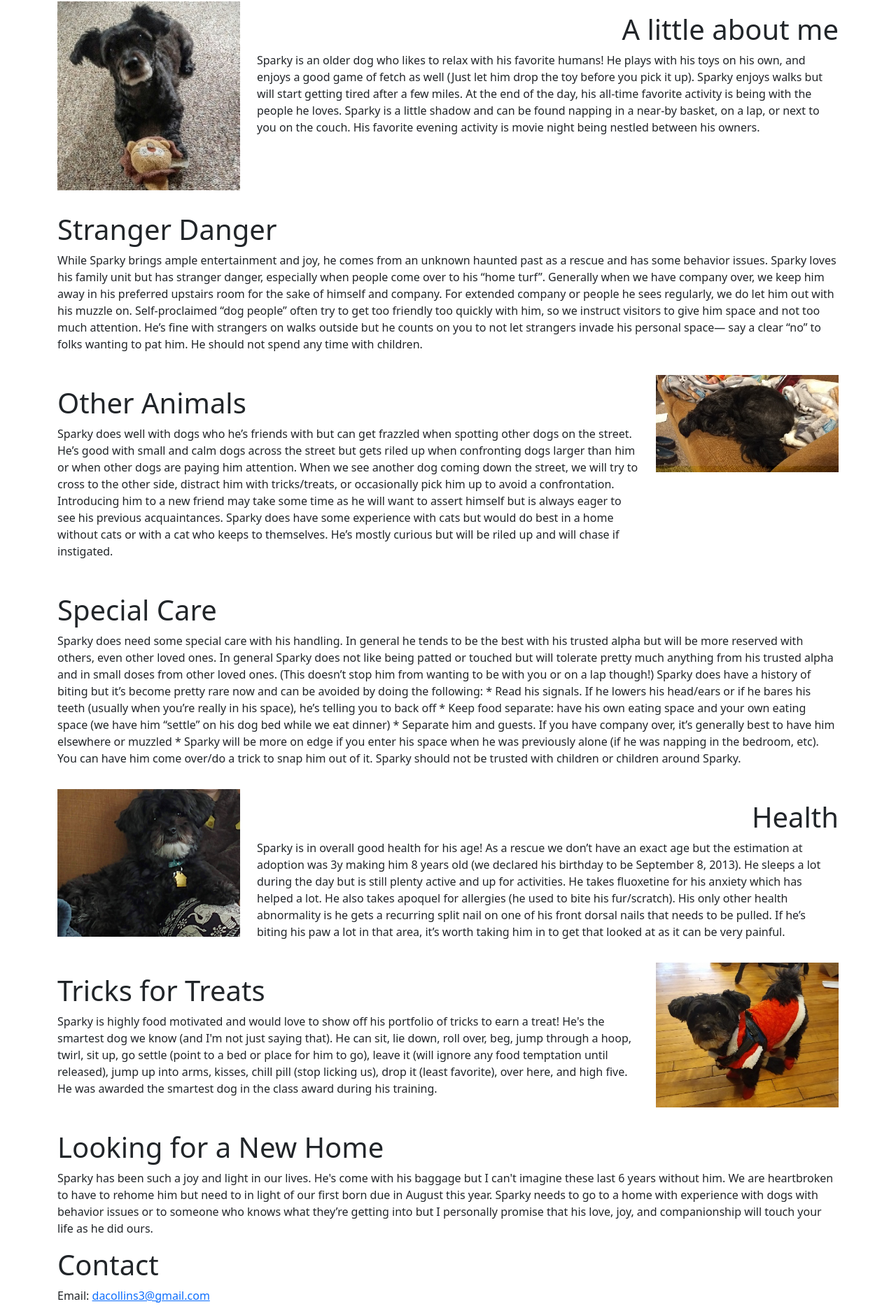
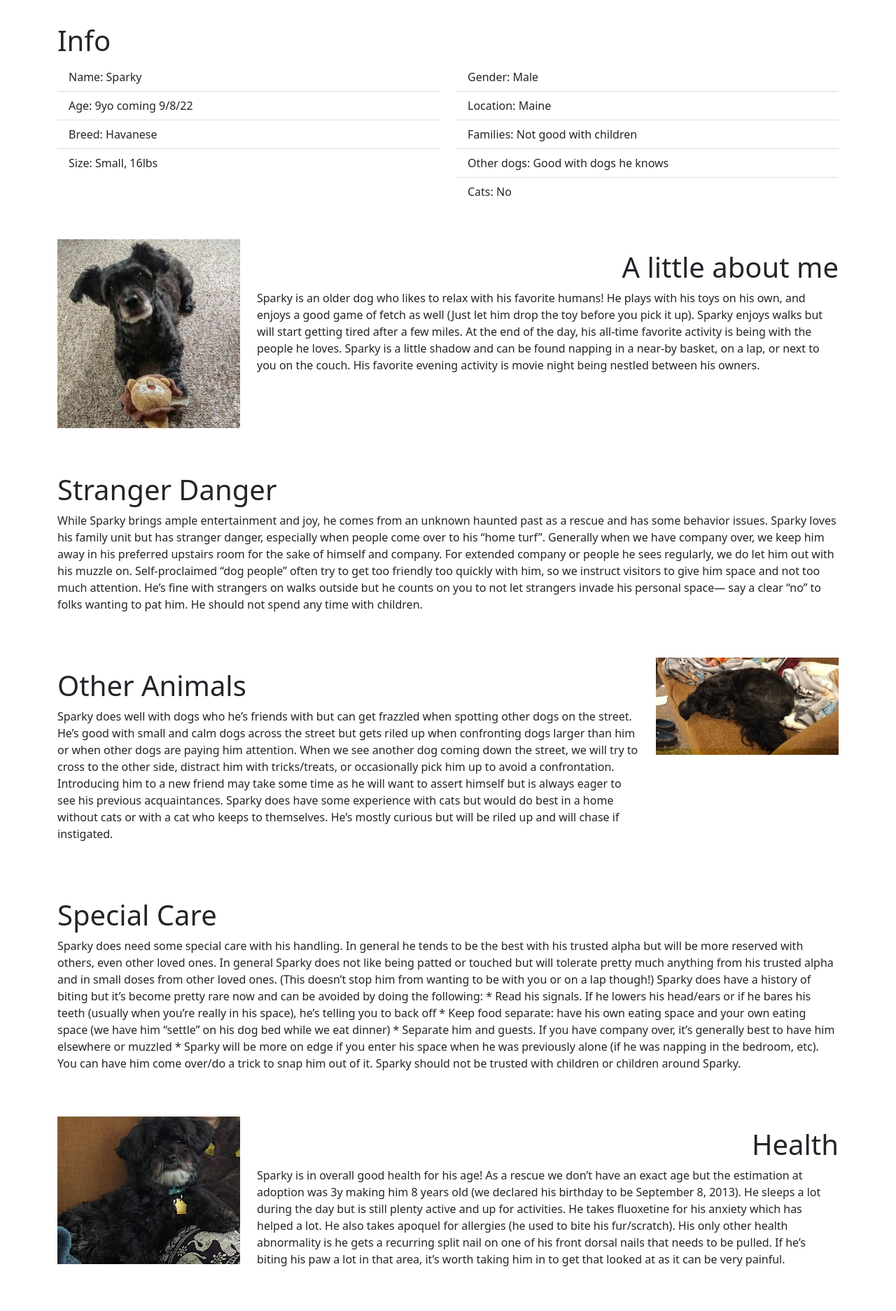
Before and after one commit to dac4837/sparky-bio, a React (Create React App) app: page / in a window 1280 px wide. Shown: the part 72-1946 px from the top of the page at 70% size. Built offline with nearby package versions, Linux system fonts and the light colour scheme.

Commit message:
Adding info section

```diff
--- a/package.json
+++ b/package.json
@@ -10,6 +10,7 @@
     "react-scripts": "5.0.0"
   },
   "dependencies": {
+    "lodash": "^4.17.21",
     "react": "^17.0.2",
     "react-dom": "^17.0.2",
     "react-helmet": "^6.1.0",
--- a/src/App.js
+++ b/src/App.js
@@ -1,9 +1,11 @@
 import React, { useRef, useState, useEffect } from 'react'
+import { map } from 'lodash'
 import Section from './components/section'
 
 import {Intro, StrangerDanger, OtherAnimals, SpecialCare, Health, TricksForTreats, Conclusion} from './section-text'
 import { SparkyLion, SparkyCouch, SparkyLap, SparkySanta, AllImages } from './media'
 import ImageGallery from 'react-image-gallery'
+
 
 function Body()  {
   const imageGalleryRef = useRef(null)
@@ -47,6 +49,9 @@ function Body()  {
         </div>
       </nav>
 
+      <div className="row mb-5 mt-5">
+        <InfoCard/>
+      </div>
 
       <Section {...Intro} image={SparkyLion} imageDisplay="left"/>
       <Section {...StrangerDanger}/>
@@ -57,14 +62,13 @@ function Body()  {
       <Section {...Conclusion} />
 
 
-      <div className="row mt-9" ref={contactRef}>
+      <div className="row mb-5" ref={contactRef}>
         <Contact />
       </div>
 
-      <div className="row mt-9" ref={imageGalleryRef}>
+      <div className="row mb-5 pb-5" ref={imageGalleryRef}>
         <ImageGallery items={AllImages} thumbnailPosition={'top'} onThumbnailClick={onPhotoClick} onSlide={onPhotoClick} />
       </div>
-
 
   </div>
   )
@@ -82,6 +86,35 @@ function Contact() {
 
 }
 
+function InfoCard() {
+  const infoDetails =
+  [["Name: Sparky", "Age: 9yo coming 9/8/22", "Breed: Havanese", "Size: Small, 16lbs"],
+    ["Gender: Male", "Location: Maine", "Families: Not good with children", "Other dogs: Good with dogs he knows", "Cats: No"]]
+
+  const infoTable = map(infoDetails, (detailColumn, ColumnIndex) => {
+
+    const infoColumn = map(detailColumn, (detail, detailIndex) => {
+      return (<li key={detailIndex} className='list-group-item'>{detail}</li>)
+    })
+
+    return (
+      <div key={ColumnIndex} className="col">
+        <ul className='list-group list-group-flush'>{infoColumn}</ul>
+      </div>
+    )
+  })
+
+  return (
+    <div className='col'>
+      <h1>Info</h1>
+      <div className="row">
+        {infoTable}
+      </div>
+    </div>
+  )
+
+}
+
 function App() {
 
   return (
--- a/src/components/section.js
+++ b/src/components/section.js
@@ -34,7 +34,7 @@ function Section(props) {
     }
 
     return(
-        <div className="row justify-content-md-center mt-3">
+        <div className="row justify-content-md-center mb-5">
             {content}
         </div>
     )
```
Also changed, not shown: 1 other file (tests, documents, lock files or other folders).
